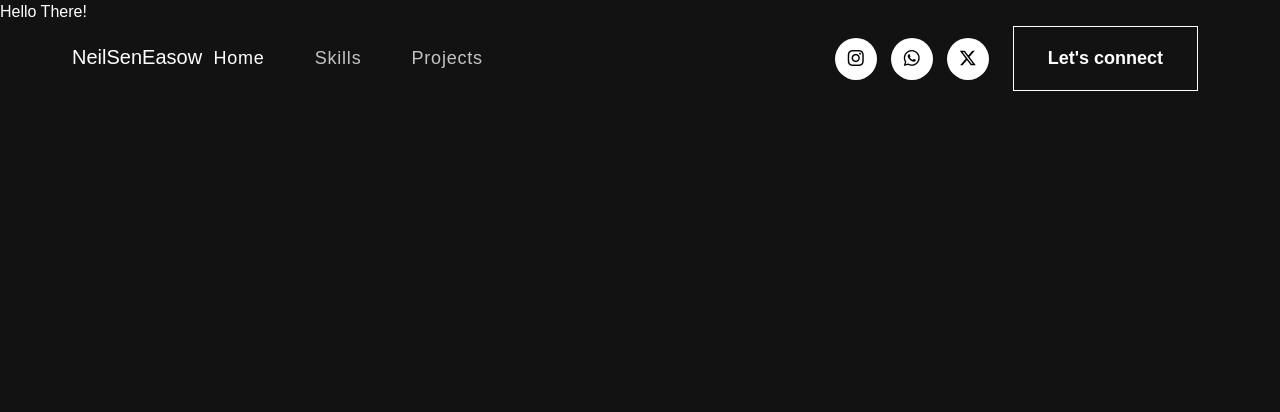
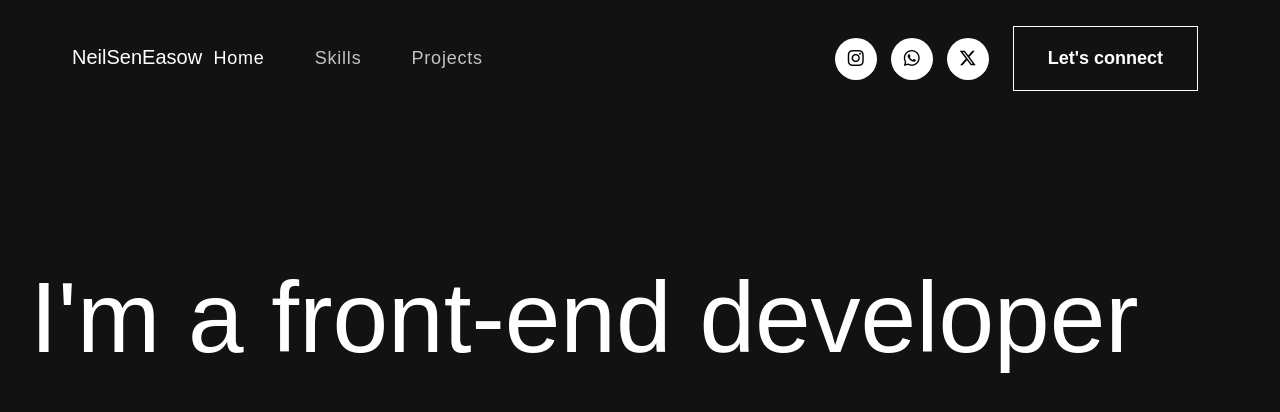
Before and after one commit to NeilSenEasow/personal_portfolio, a React (Create React App) app: page / in a window 1280 px wide. Shown: the top 412 px of the page. Built offline with nearby package versions, Linux system fonts and the light colour scheme.

Commit message:
Add banner content

```diff
--- a/src/App.css
+++ b/src/App.css
@@ -212,14 +212,16 @@ nav.navbar .navbar-toggler[aria-expanded="true"] .navbar-toggler-icon {
 }
 
 /************ Banner Css ************/
-/* .banner {
+.banner {
   margin-top: 0;
   padding: 260px 0 100px 0;
-  background-image: url('./assets/img/banner-bg.png');
-  background-position: top center;
+  background-position: center;
   background-size: cover;
   background-repeat: no-repeat;
+  font-size: 100px;
+  margin-left: 30px;
 }
+/*
 .banner .tagline {
   font-weight: 700;
   letter-spacing: 0.8px;
--- a/src/Banner.jsx
+++ b/src/Banner.jsx
@@ -1,11 +1,22 @@
-import React from "react";
+import React, { useState, useEffect } from "react";
 
-function Banner()   {
-    return (
-        <div className="banner-content">
-            Hello There!
-        </div>
-    );
+function Banner() {
+  const texts = ["Hi There!", "I'm Neil", "I'm a front-end developer"];
+  const [currentIndex, setCurrentIndex] = useState(0);
+
+  useEffect(() => {
+    const interval = setInterval(() => {
+      setCurrentIndex((prevIndex) => (prevIndex + 1) % texts.length);
+    }, 2000);
+
+    return () => clearInterval(interval);
+  }, [texts.length]);
+
+  return (
+    <div className="banner">
+      <p>{texts[currentIndex]}</p>
+    </div>
+  );
 }
 
 export default Banner;
```
